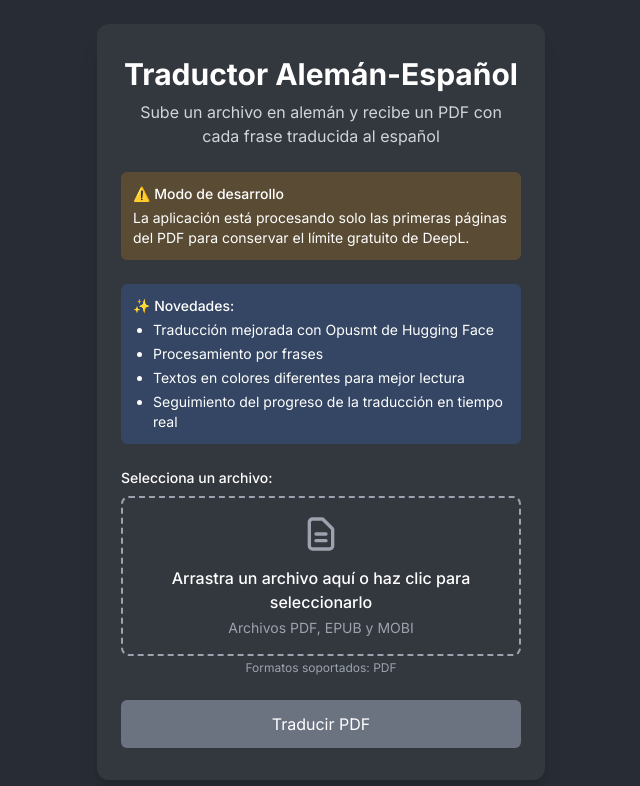
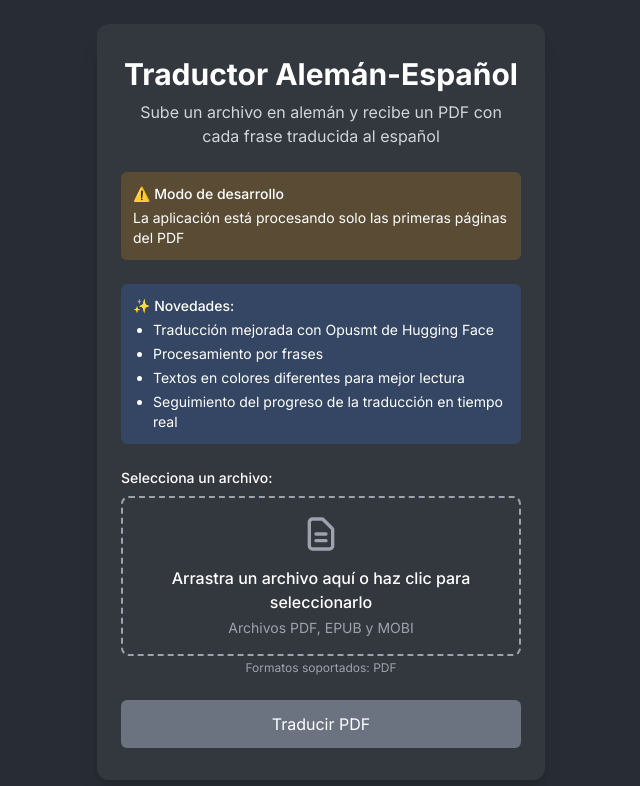
Before and after one commit to Bobovino/Ambitext, a Next.js app: page /translate in a window 1280 px wide. Shown: the top 786 px of the page, without its empty margins (319-959 px from the left). Built offline with nearby package versions, Linux system fonts and the light colour scheme.

Commit message:
Minor fixes

```diff
--- a/app/translate/page.tsx
+++ b/app/translate/page.tsx
@@ -110,7 +110,6 @@ export default function Translate() {
             <p className="font-medium">⚠️ Modo de desarrollo</p>
             <p className="mt-1">
               La aplicación está procesando solo las primeras páginas del PDF
-              para conservar el límite gratuito de DeepL.
             </p>
           </div>
         ) : (
```
